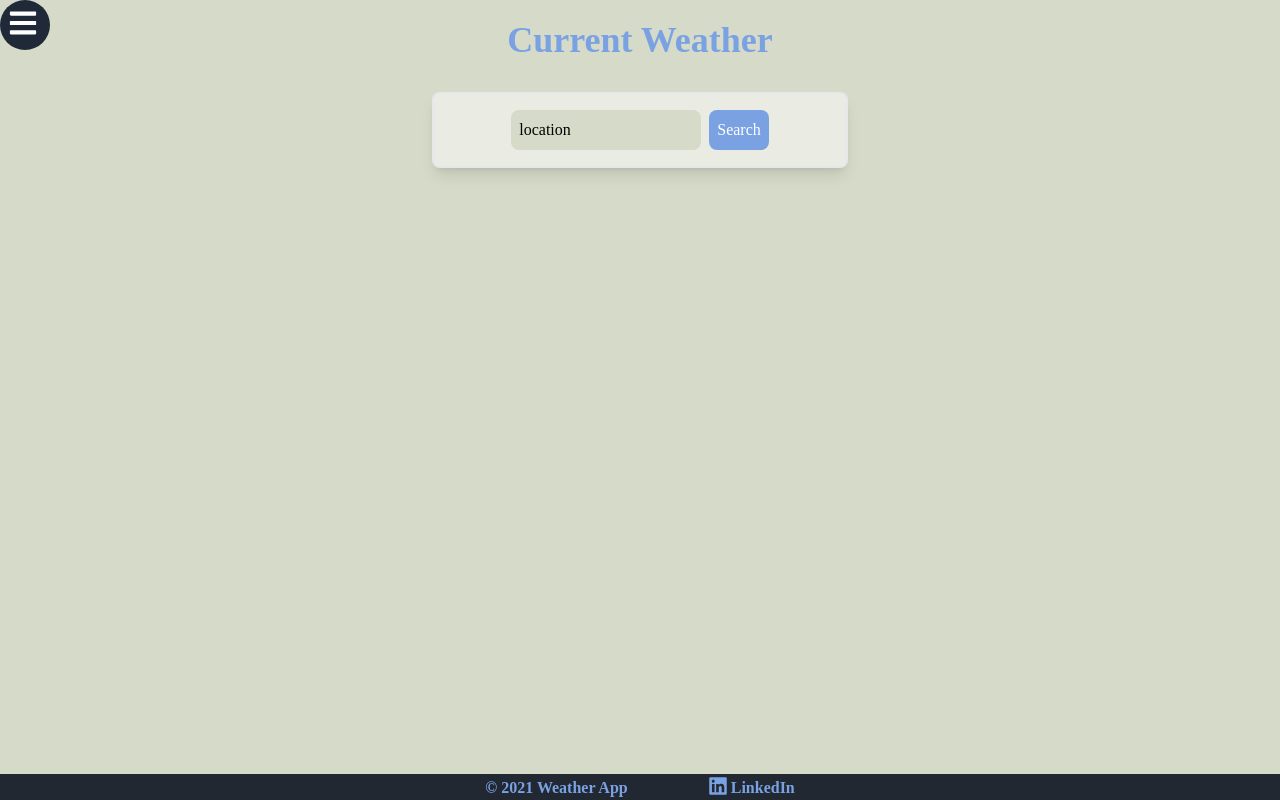
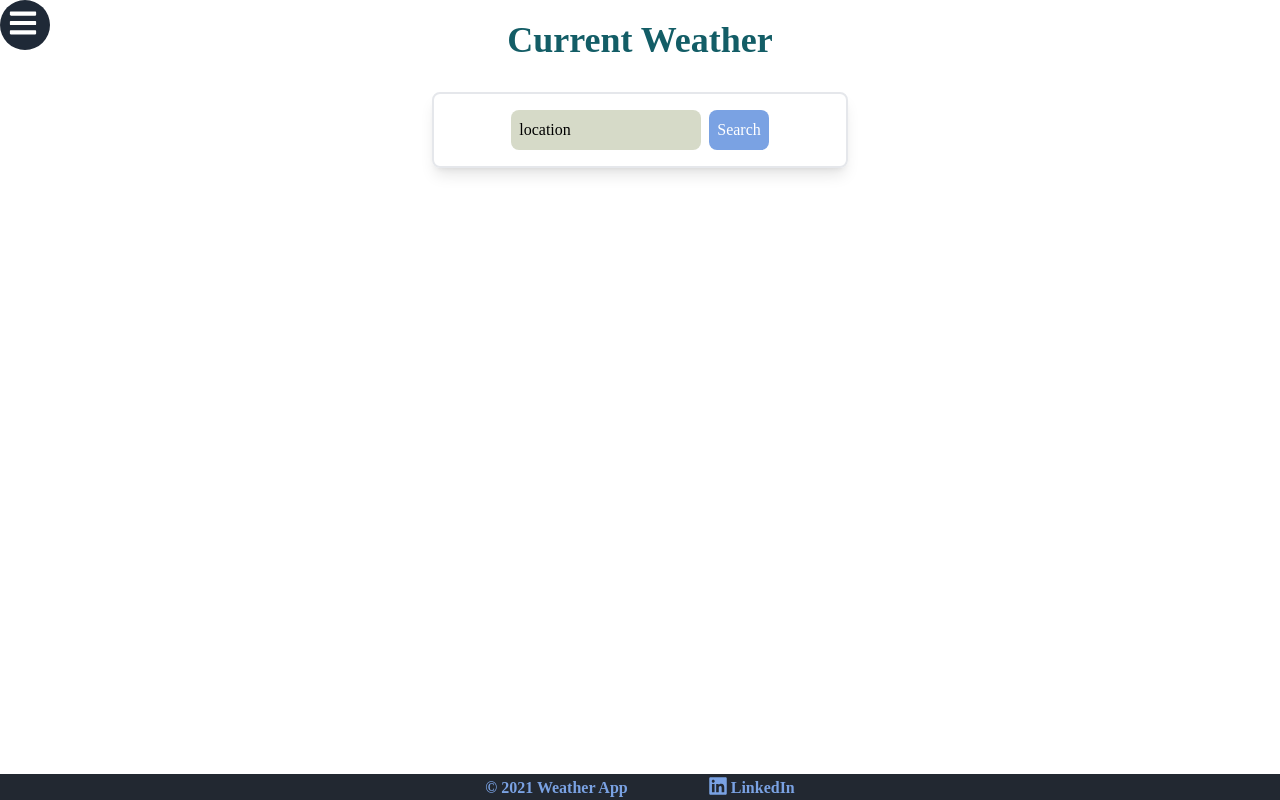
Before and after one commit to Abdullahprogramme/Weather-App, a React (Create React App) app: page / in a window 1280 px wide. Built offline with nearby package versions, Linux system fonts and the light colour scheme.

Commit message:
Update HomePage.js

```diff
--- a/src/Pages/HomePage.js
+++ b/src/Pages/HomePage.js
@@ -51,7 +51,7 @@ const HomePage = () => {
     return (
         <>
         {/* <Navbar /> */}
-        <div className="mx-auto w-screen min-h-screen p-4 bg-[#D6DAC8] flex flex-col">
+        <div className="mx-auto w-screen min-h-screen p-4 flex flex-col">
 
             <Helmet>
                 <title>{location ? `${location} Weather` : 'Weather App'}</title>
@@ -59,7 +59,7 @@ const HomePage = () => {
             </Helmet>
 
             <motion.h1
-                className="text-4xl font-bold text-[#7AA2E3] text-center mt-1"
+                className="text-4xl font-bold text-[#135D66] text-center mt-1"
                 initial={{ y: -50, opacity: 0 }}
                 animate={{ y: 0, opacity: 1 }}
                 transition={{ duration: 0.5 }}
@@ -75,7 +75,7 @@ const HomePage = () => {
                 transition={{ duration: 0.5 }}
             >
                 <input
-                    className="border-0 bg-[#D6DAC8] rounded-lg p-2 w-1/2 mr-2 placeholder-black"
+                    className="border-0 bg-[#D6DAC8] rounded-lg p-2 w-1/2 mr-2 placeholder-black placeholder-bold"
                     type="text"
                     value={location}
                     onChange={(e) => setLocation(e.target.value)}
```
